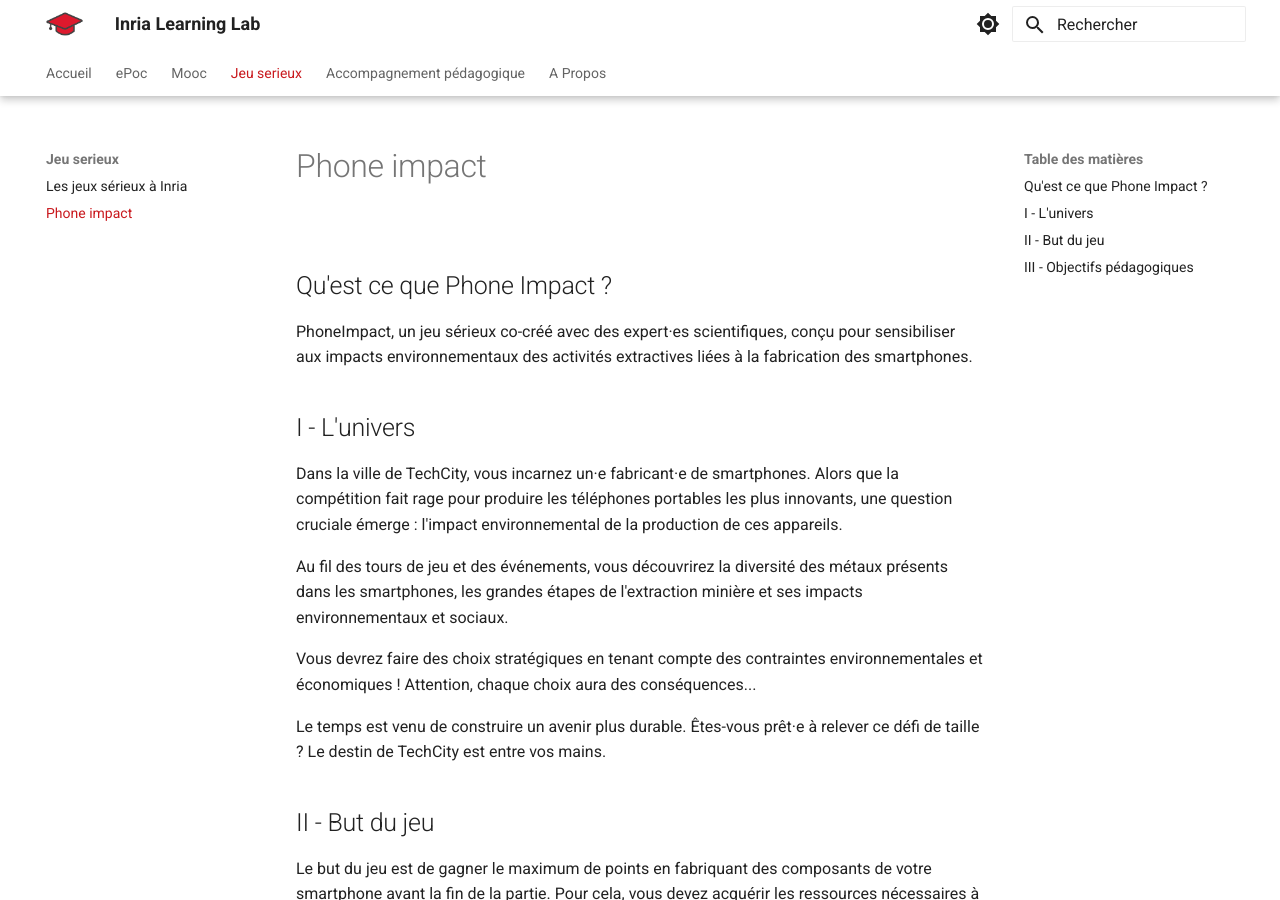
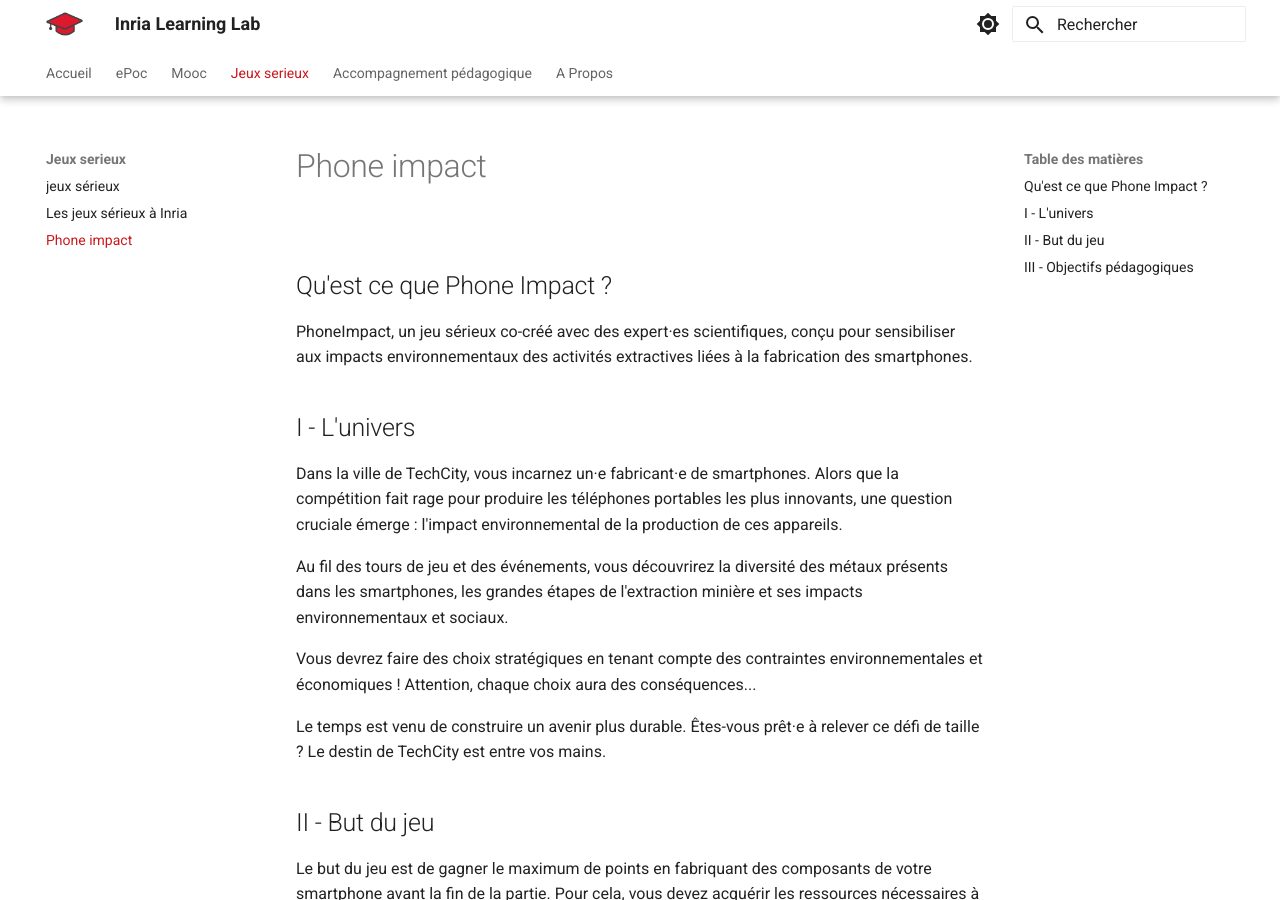
Before and after one commit to inrialearninglab/website, an MkDocs documentation site: the page built from docs/jeux serieux/phoneimpact.md, in a window 1280 px wide and 900 px high. Built offline with MkDocs 1.6.1 and Material for MkDocs 9.7.7, drawn with Linux system fonts in a browser that asks for light colours.

Commit message:
changement nom dossier jeux sérieux

```diff
--- /dev/null
+++ b/docs/jeux serieux/index.md
@@ -0,0 +1,7 @@
+---
+hide:
+  - navigation
+  - toc
+---
+
+# jeux sérieux
```
Also changed, not shown: docs/mooc/index.md (+0 -2 lines), docs/.pages, docs/jeux serieux/jeuserieux.md (renamed from docs/jeu serieux/jeuserieux.md), docs/jeux serieux/phoneimpact.md (renamed from docs/jeu serieux/phoneimpact.md).
